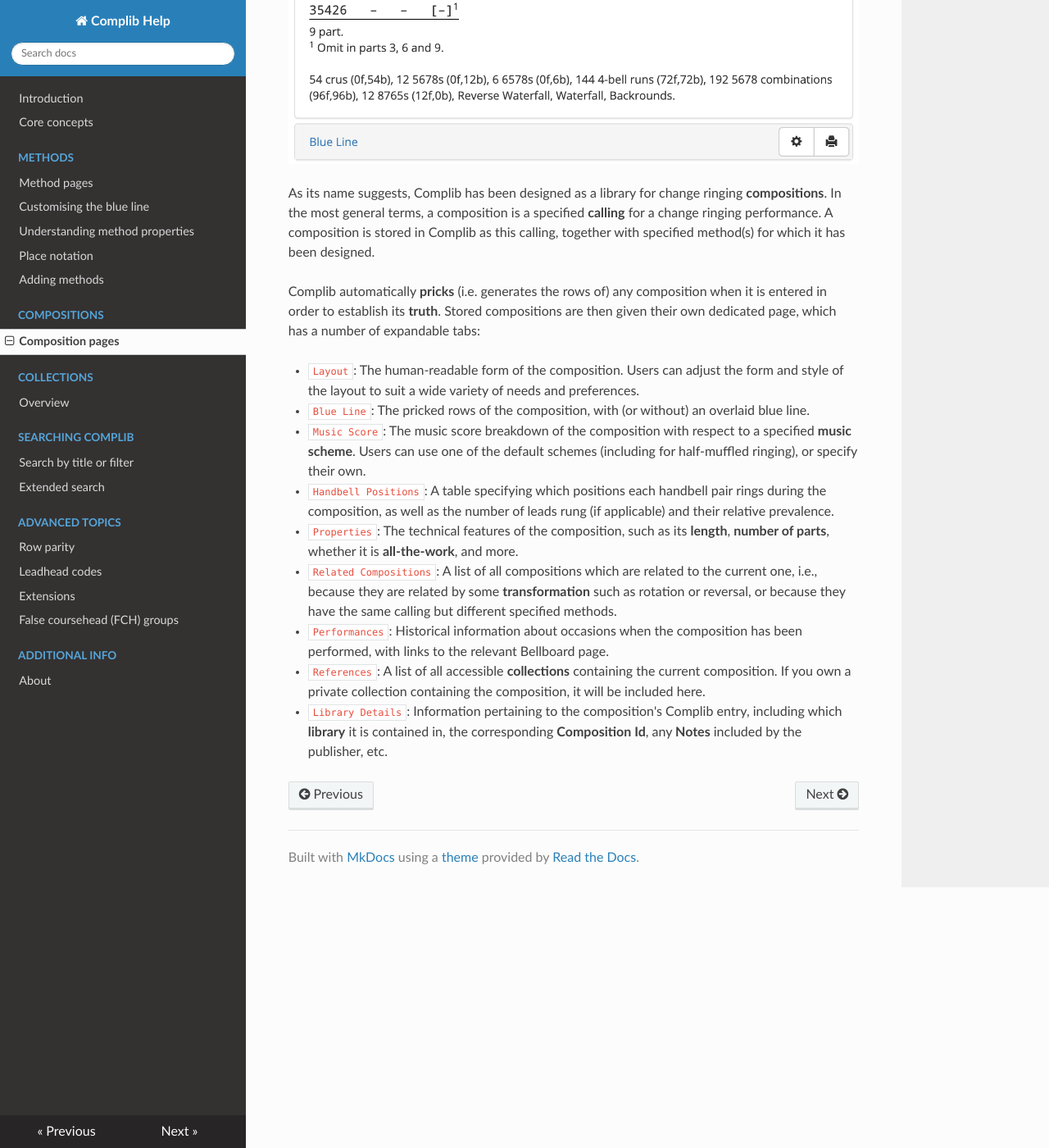
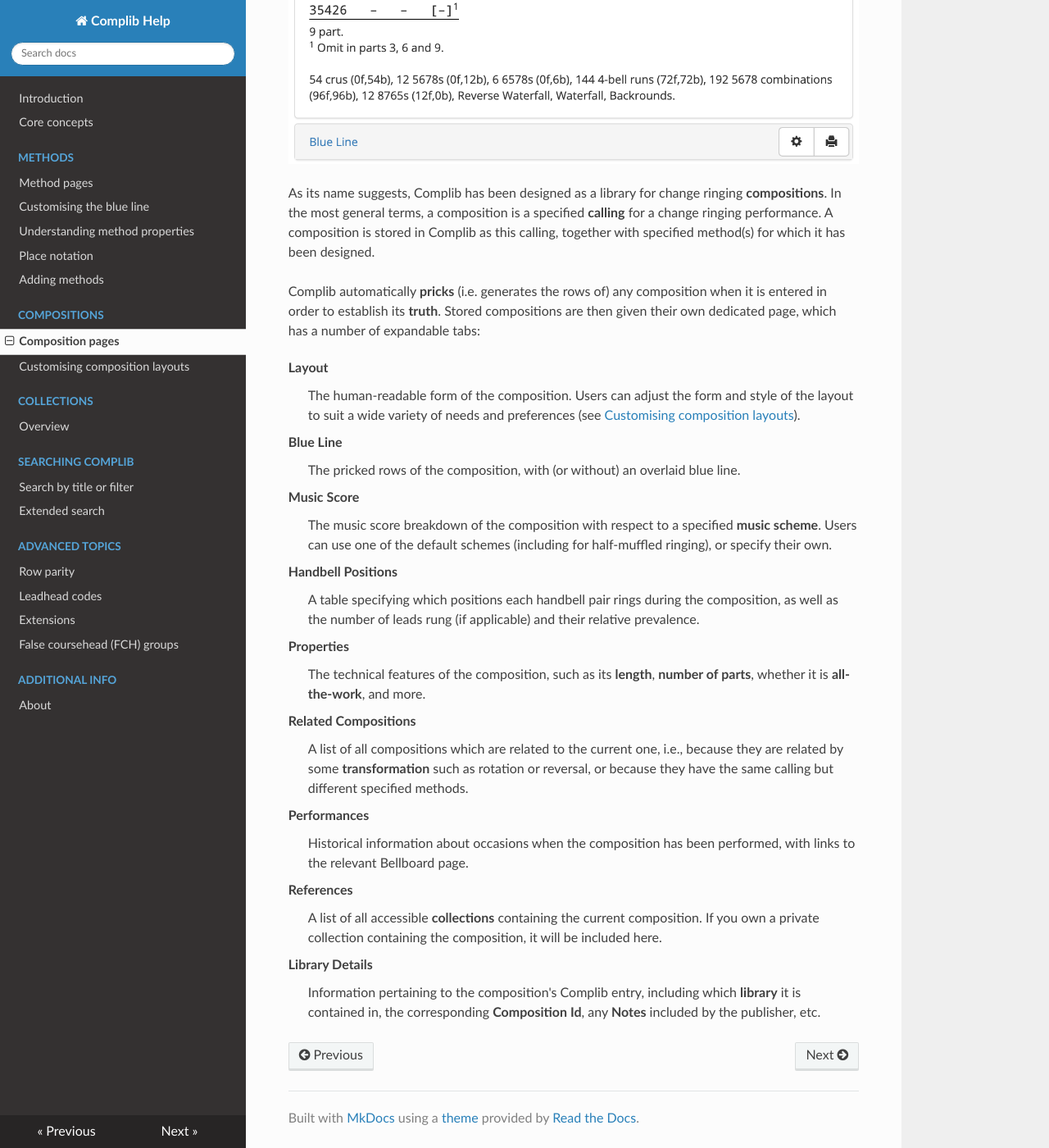
Before and after one commit to GACJ/ComplibHelp, an MkDocs documentation site: the page built from docs/compositions/overview.md, in a window 1280 px wide and 1400 px high, scrolled down 394 px. Shown: the whole window at 82% size. Built offline with MkDocs 1.6.1, drawn with Linux system fonts in a browser that asks for light colours; nearby versions of some CDN libraries.

Commit message:
Updated adding methods and compositions

```diff
--- a/docs/compositions/overview.md
+++ b/docs/compositions/overview.md
@@ -6,12 +6,29 @@ As its name suggests, Complib has been designed as a library for change ringing
 
 Complib automatically **pricks** (i.e. generates the rows of) any composition when it is entered in order to establish its **truth**. Stored compositions are then given their own dedicated page, which has a number of expandable tabs:
 
-- `Layout`: The human-readable form of the composition. Users can adjust the form and style of the layout to suit a wide variety of needs and preferences.
-- `Blue Line`: The pricked rows of the composition, with (or without) an overlaid blue line.
-- `Music Score`: The music score breakdown of the composition with respect to a specified **music scheme**. Users can use one of the default schemes (including for half-muffled ringing), or specify their own.
-- `Handbell Positions`: A table specifying which positions each handbell pair rings during the composition, as well as the number of leads rung (if applicable) and their relative prevalence.
-- `Properties`: The technical features of the composition, such as its **length**, **number of parts**, whether it is **all-the-work**, and more.
-- `Related Compositions`: A list of all compositions which are related to the current one, i.e., because they are related by some **transformation** such as rotation or reversal, or because they have the same calling but different specified methods.
-- `Performances`: Historical information about occasions when the composition has been performed,  with links to the relevant Bellboard page.
-- `References`: A list of all accessible **collections** containing the current composition. If you own a private collection containing the composition, it will be included here.
-- `Library Details`: Information pertaining to the composition's Complib entry, including which **library** it is contained in, the corresponding **Composition Id**, any **Notes** included by the publisher, etc.
+Layout
+:   The human-readable form of the composition. Users can adjust the form and style of the layout to suit a wide variety of needs and preferences (see [Customising composition layouts](layout_options.md)).
+
+Blue Line
+:   The pricked rows of the composition, with (or without) an overlaid blue line.
+
+Music Score
+:   The music score breakdown of the composition with respect to a specified **music scheme**. Users can use one of the default schemes (including for half-muffled ringing), or specify their own.
+
+Handbell Positions
+:   A table specifying which positions each handbell pair rings during the composition, as well as the number of leads rung (if applicable) and their relative prevalence.
+
+Properties
+:   The technical features of the composition, such as its **length**, **number of parts**, whether it is **all-the-work**, and more.
+
+Related Compositions
+:   A list of all compositions which are related to the current one, i.e., because they are related by some **transformation** such as rotation or reversal, or because they have the same calling but different specified methods.
+
+Performances
+:   Historical information about occasions when the composition has been performed,  with links to the relevant Bellboard page.
+
+References
+:   A list of all accessible **collections** containing the current composition. If you own a private collection containing the composition, it will be included here.
+
+Library Details
+:   Information pertaining to the composition's Complib entry, including which **library** it is contained in, the corresponding **Composition Id**, any **Notes** included by the publisher, etc.
--- a/mkdocs.yml
+++ b/mkdocs.yml
@@ -11,6 +11,7 @@ nav:
     - Adding methods: methods/adding_methods.md
   - 'Compositions':
     - Composition pages: compositions/overview.md
+    - Customising composition layouts: compositions/layout_options.md
   - 'Collections':
     - Overview: collections/overview.md
   - 'Searching Complib':
```
Also changed, not shown: docs/methods/adding_methods.md (+66 -2 lines).
